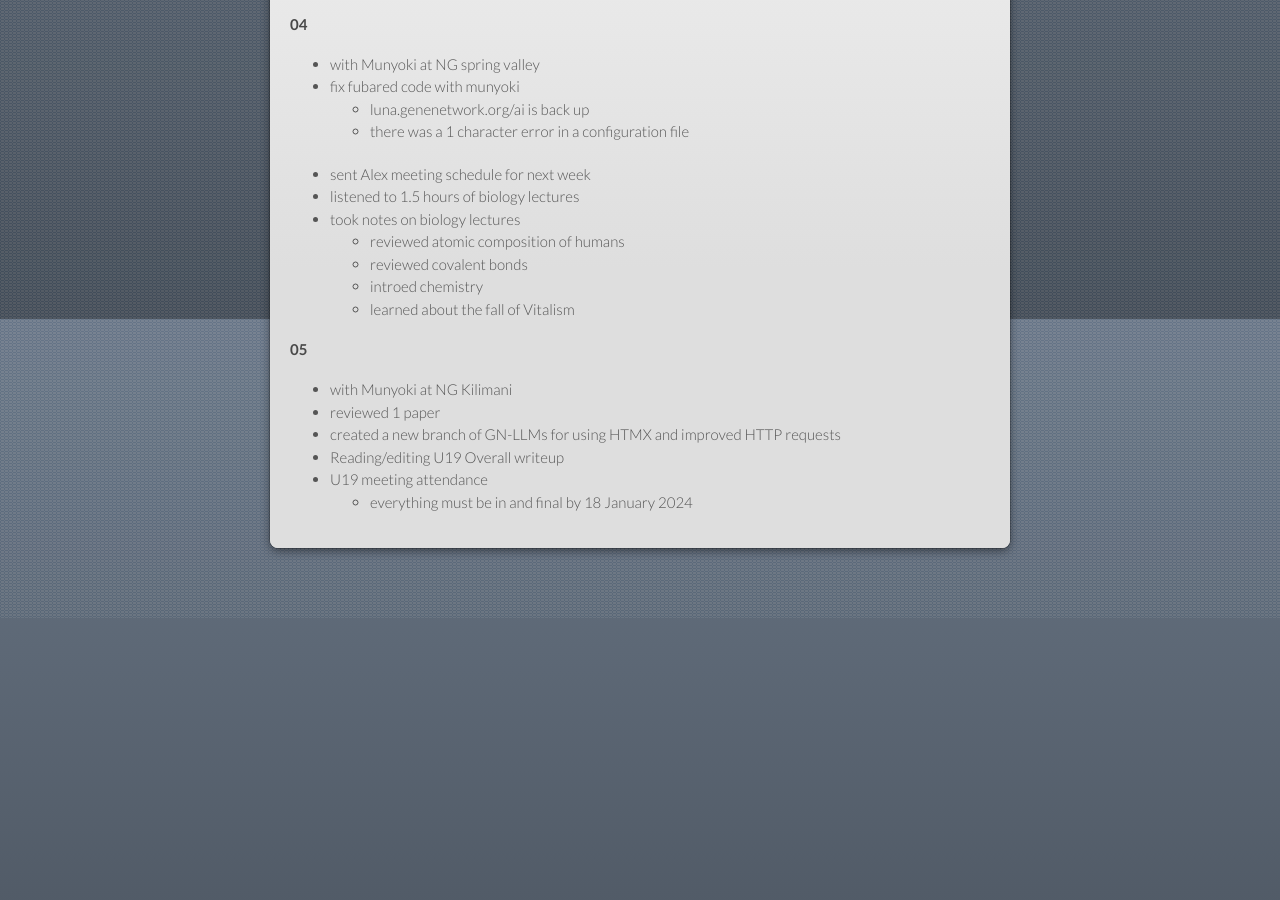
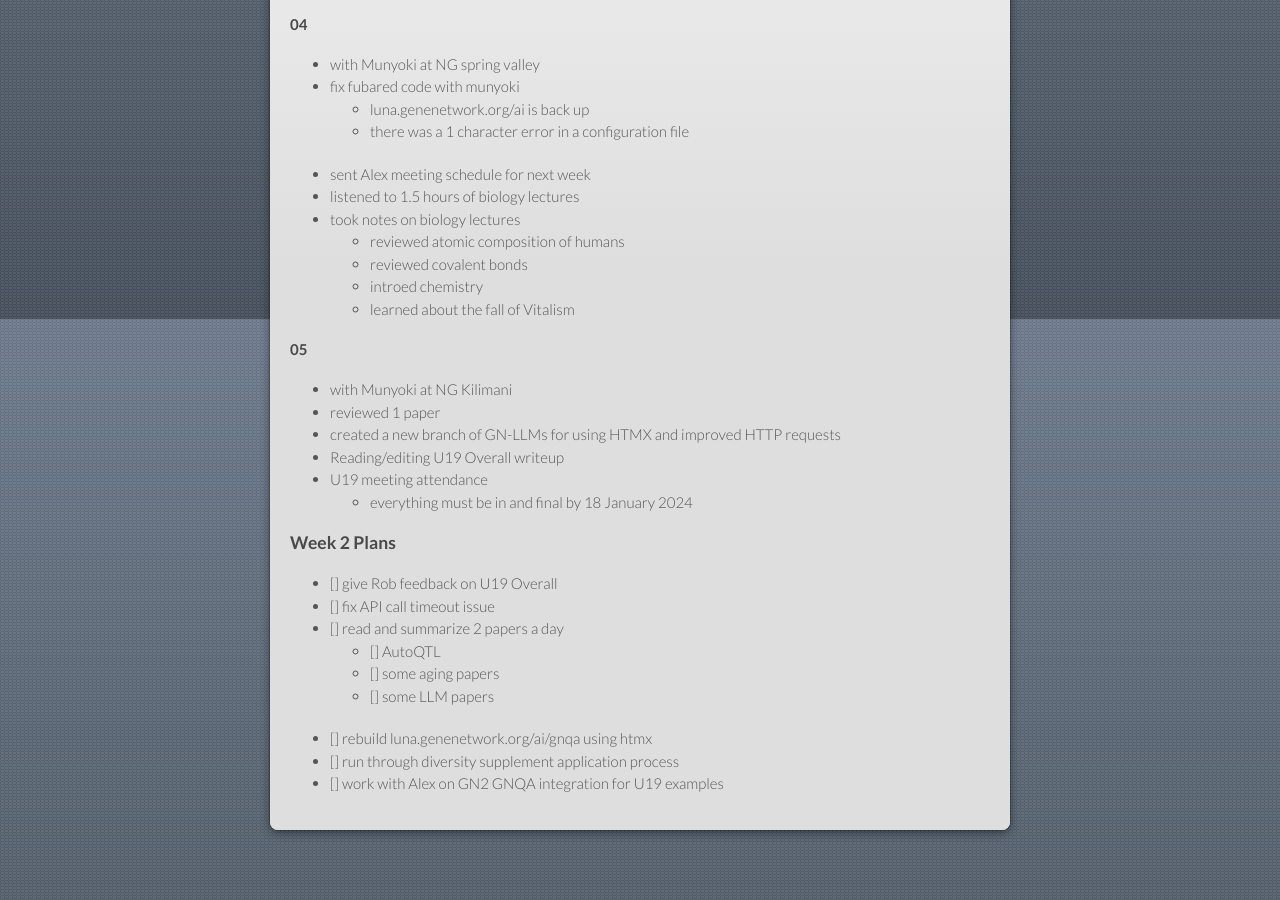
Before and after one commit to ShelbySolomonDarnell/shelbysolomondarnell.github.io, a Jekyll site: the page built from logs/2024-01-work.md, in a window 1280 px wide and 900 px high, scrolled down 581 px. Built offline with Jekyll 4.4.1, drawn with Linux system fonts in a browser that asks for light colours; our own code applies the rules of GitHub Pages for plain Markdown files.

Commit message:
added Jan week 2 plans

```diff
--- a/logs/2024-01-work.md
+++ b/logs/2024-01-work.md
@@ -35,3 +35,17 @@
 + Reading/editing U19 Overall writeup
 + U19 meeting attendance
     + everything must be in and final by 18 January 2024
+
+
+
+### Week 2 Plans
+
++ [] give Rob feedback on U19 Overall
++ [] fix API call timeout issue
++ [] read and summarize 2 papers a day
+    + [] AutoQTL
+    + [] some aging papers
+    + [] some LLM papers
++ [] rebuild luna.genenetwork.org/ai/gnqa using htmx
++ [] run through diversity supplement application process
++ [] work with Alex on GN2 GNQA integration for U19 examples
```
